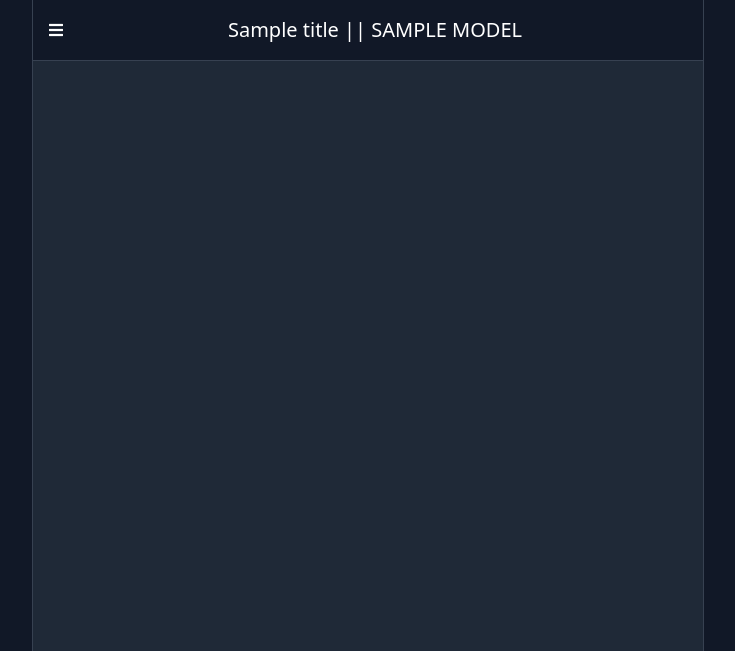
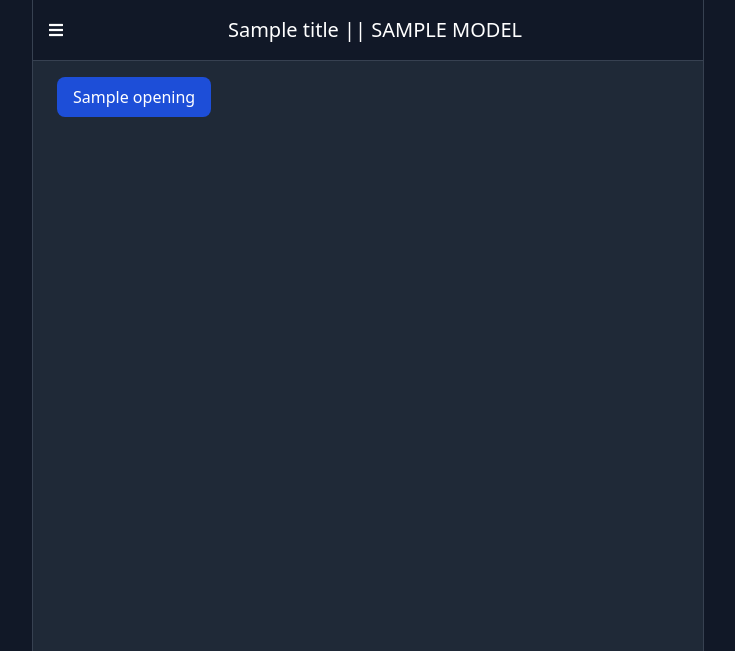
Before and after one commit to sicksubroutine/SparkGPT, a Flask app: template templates/chat.html in a window 1280 px wide. Shown: the top 651 px of the page, without its empty margins (272-1007 px from the left). Run offline with Flask 2, Linux system fonts and the light colour scheme; the template is opened without the code that fills it: most values are stand-ins (such as "Sample title", 1, 10 or a date in 2020); style sheets or scripts are compiled from the project's sources.

Commit message:
opening and 100 sats minimum balance added

```diff
--- a/main.py
+++ b/main.py
@@ -24,8 +24,6 @@ else:
 ## TODO: Consider adding a way to login with the Lightning Network.
 ## NOTE: LNURL-AUTH : https://github.com/lnurl/luds/blob/luds/04.md
 ## TODO: Create basic auth with username and password or possibly a single string.
-## TODO: Setup a "minimum sats" level of 100 sats or something.
-## TODO: Add an inductory message based upon the prompt.
 
 TOKEN_LIMIT = 3000
 socketio = SocketIO(app)
@@ -128,7 +126,7 @@ def top_up():
   if not session.get("username"):
     return redirect("/")
   username = session.get('username')
-  return render_template('pay.html', username=username)
+  return render_template('pay.html', username=username, info="Topping up your balance!")
 
 ##########################################################
 
@@ -192,8 +190,12 @@ def login():
     custom_prompt = True if request.args.get("custom_prompt") == "True" else False
     if custom_prompt:
       prompt_text = session["custom_prompt"]
+      opening = f'Custom Prompt: {session["custom_prompt"]}'
+      session["opening"] = opening
     else:
       prompt_text = ChatUtils.prompt_get(prompt)["prompt"]
+      opening = ChatUtils.prompt_get(prompt)["opening"]
+      session["opening"] = opening
     if request.args.get("convo"):
       return redirect("/chat")
   except Exception as e:
@@ -239,7 +241,7 @@ def does_user_have_enough_sats(username:str) -> bool:
   user = base.get_user(username)
   database_sats = user["sats"]
   recently_paid = user["recently_paid"]
-  if database_sats <= 0:
+  if database_sats <= 99:
     return False
   if recently_paid:
     base.update_user(username, "recently_paid", False)
@@ -250,7 +252,7 @@ def does_user_have_enough_sats(username:str) -> bool:
 
 def message_over_balance(username:str, message:str, model:str) -> bool:
   base:DatabaseManager = g.base
-  sats = base.get_user(username)["sats"]
+  sats = base.get_user(username)["sats"] - 99
   message_estimate = ChatUtils.estimate_tokens(message)
   previous_token_usage = session.get("token_usage")
   if previous_token_usage is not None:
@@ -300,7 +302,7 @@ def chat():
   if sats is None:
     sats = 0
   if not does_user_have_enough_sats(username):
-    return render_template("pay.html", username=username)
+    return render_template("pay.html", username=username, info="Insufficient Sats!")
   else:
     return render_template(
       "chat.html",
@@ -308,7 +310,8 @@ def chat():
       title=session.get("title"),
       text=text,
       sats_left=sats,
-      model=session.get("model")
+      model=session.get("model"),
+      opening=session.get("opening")
     )
 
 def message_removal(messages, token_usage, convo) -> None:
--- a/templates/chat.html
+++ b/templates/chat.html
@@ -47,6 +47,15 @@
         <div></div> <!-- Spacer -->
       </header>
       <main id="message-box" class="flex-grow overflow-y-scroll bg-gray-800 p-4 space-y-6 md:max-h-[72vh] w-full md:max-w-2xl md:mx-auto sm:max-h-[64vh] lg:max-h-[74vh] border-l border-r border-gray-700">
+    {% if opening %}
+
+      <div class="flex flex-col items-start">
+        <div class="max-w-md mx-2 py-2 px-4 rounded-lg bg-blue-700 text-white">
+          {{ opening|safe }}
+        </div>
+      </div>
+
+    {% endif %}
     {% for message in messages %}
     {% if message.role != 'system' %}
     <div class="flex flex-col {% if message.role == 'assistant' %}items-start{% else %}items-end{% endif %}">
--- a/tools.py
+++ b/tools.py
@@ -183,7 +183,7 @@ class DataUtils:
         summary_msgs += message["content"]
       elif message["role"] == "assistant":
         pass
-    prompt = """The following message should be summerized as your output.
+    prompt = """The following message should be summarized as your output.
           Output should have no explanation or elaboration. Just a summary.
           Output is required to be five words or less with no punctuation.
           Your output will used for a filename so be descriptive please!"""
@@ -274,31 +274,39 @@ class ChatUtils:
     prompt_dict = {
       "prompt4chan": {
         "prompt": os.environ['4CHANPROMPT'],
-        "title": "4Chan Green Text"
+        "title": "4Chan Green Text",
+        "opening": "Welcome to Green Text. What's your boggle?"
       },
       "IFSPrompt": {
         "prompt": os.environ['IFSPROMPT'],
-        "title": "Internal Family Systems AI"
+        "title": "Internal Family Systems AI",
+        "opening": "Welcome to IFS AI. How are you feeling today?"
       },
       "KetoPrompt": {
         "prompt": os.environ['KETOPROMPT'],
-        "title": "Keto Helper"
+        "title": "Keto Helper",
+        "opening": "Welcome to the Keto Helper. Do you have any Keto questions?"
       },
       "CodingBuddy": {
         "prompt": os.environ['CODINGBUDDYPROMPT'],
-        "title": "Coding Buddy"
+        "title": "Coding Buddy",
+        "opening": "Hello! I'm your Coding Buddy. What are you working on today?"
       },
       "TherapistPrompt": {
         "prompt": os.environ['THERAPISTPROMPT'],
-        "title": "Therapist Bot"
+        "title": "Therapist Bot",
+        "opening": "Welcome to Therapist Bot. What's on your mind today?"
       },
       "foodMenuPrompt": {
         "prompt": os.environ['FOODMENUPROMPT'],
-        "title": "Menu Assistant 8000"
+        "title": "Menu Assistant 8000",
+        "opening": "Welcome to Menu Assistant 8000. Do you want to create a breakfast, lunch, or dinner menu?" # noqa
+
       },
       "HelpfulPrompt": {
         "prompt": os.environ['HELPFULPROMPT'],
-        "title": "General AI"
+        "title": "General AI",
+        "opening": "Hello! I'm a Generally Helpful AI. How can I help you?"
       },
       "AI_Talks_To_Self": {
         "prompt": os.environ['TALKTOSELFPROMPT'],
@@ -311,7 +319,8 @@ class ChatUtils:
     }
     return prompt_dict.get(prompt, {
       'prompt': 'Invalid Prompt',
-      'title': 'Invalid title'
+      'title': 'Invalid Title',
+      'opening': 'Invalid Opening'
     })
 
   @staticmethod
```
Also changed, not shown: templates/pay.html (+5 -9 lines).
